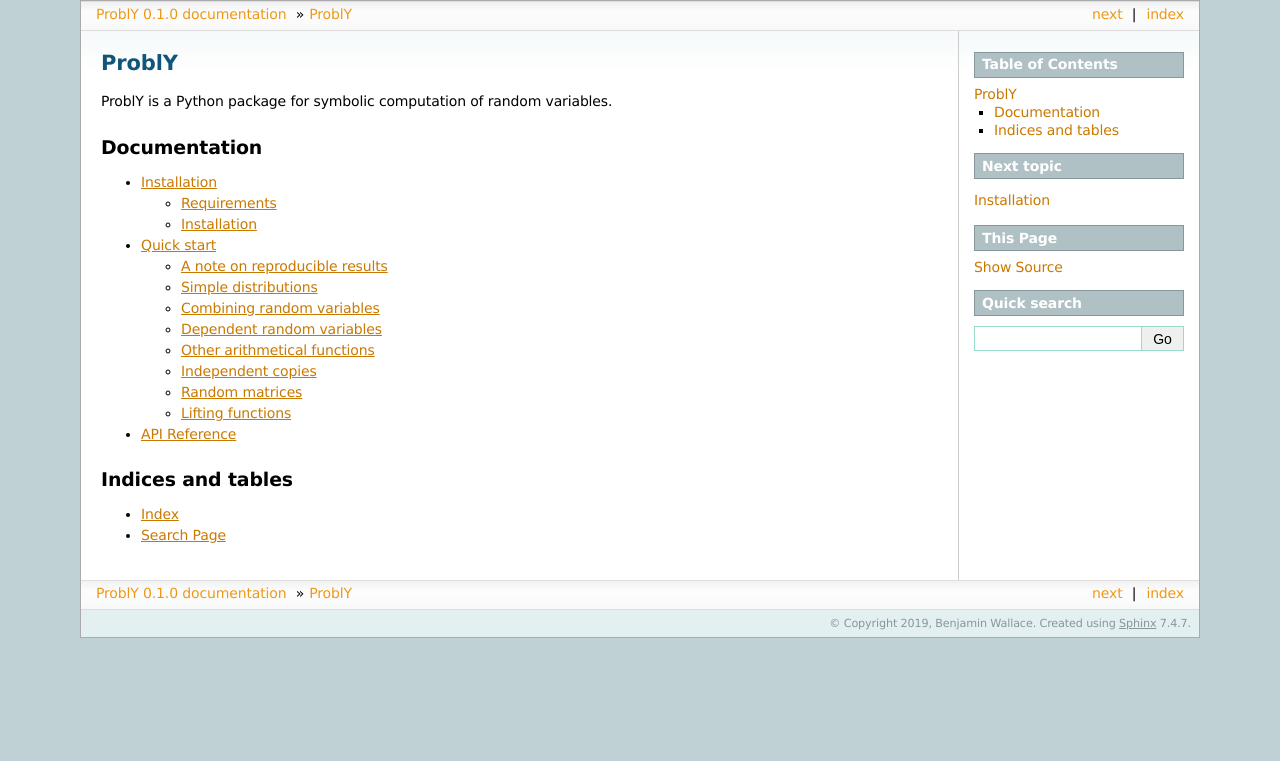
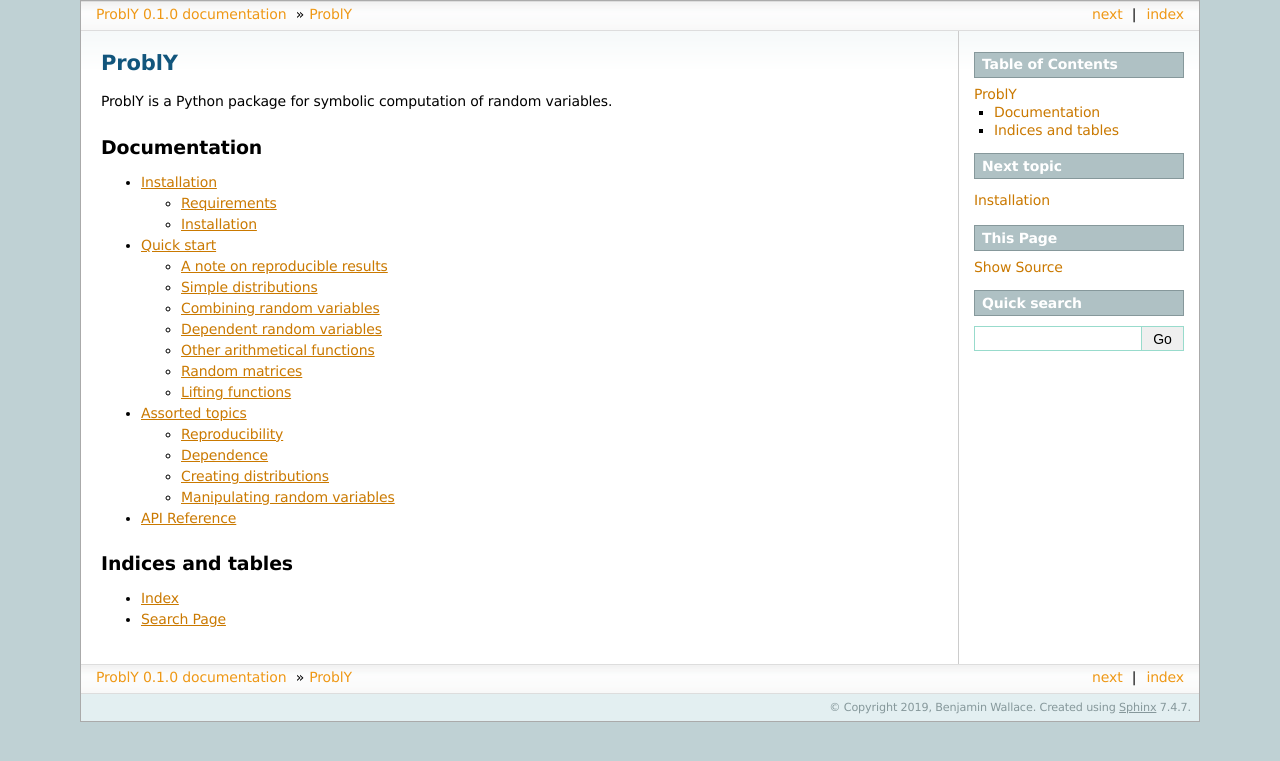
Before and after one commit to bencwallace/Probly, a Sphinx documentation site: the page built from docs/source/index.rst, in a window 1280 px wide. Shown: the top 761 px of the page. Built offline with Sphinx 7.4.7, drawn with Linux system fonts in a browser that asks for light colours.

Commit message:
restructured docs

```diff
--- a/docs/source/index.rst
+++ b/docs/source/index.rst
@@ -3,25 +3,28 @@
    You can adapt this file completely to your liking, but it should at least
    contain the root `toctree` directive.
 
+######
 ProblY
-======
+######
 
 ProblY is a Python package for symbolic computation of random variables.
 
+*************
 Documentation
--------------
+*************
 
 .. toctree::
    :maxdepth: 2
 
    installation
    quick
+   topics
    ref
 
 
-
+******************
 Indices and tables
-------------------
+******************
 
 * :ref:`genindex`
 * :ref:`search`
--- a/docs/source/ref.rst
+++ b/docs/source/ref.rst
@@ -1,7 +1,8 @@
 .. _api:
 
+#############
 API Reference
-=============
+#############
 
 .. automodule:: probly
     :members:
--- /dev/null
+++ b/docs/source/topics.rst
@@ -0,0 +1,25 @@
+###############
+Assorted topics
+###############
+
+***************
+Reproducibility
+***************
+
+**********
+Dependence
+**********
+
+**********************
+Creating distributions
+**********************
+
+*****************************
+Manipulating random variables
+*****************************
+
+Performing arithmetic
+=====================
+
+Working with random arrays
+==========================
--- a/docs/source/tutorial.rst
+++ /dev/null
@@ -1,2 +0,0 @@
-Tutorial
-========
```
Also changed, not shown: docs/source/installation.rst (+9 -6 lines), docs/source/quick.rst (+50 -41 lines).
